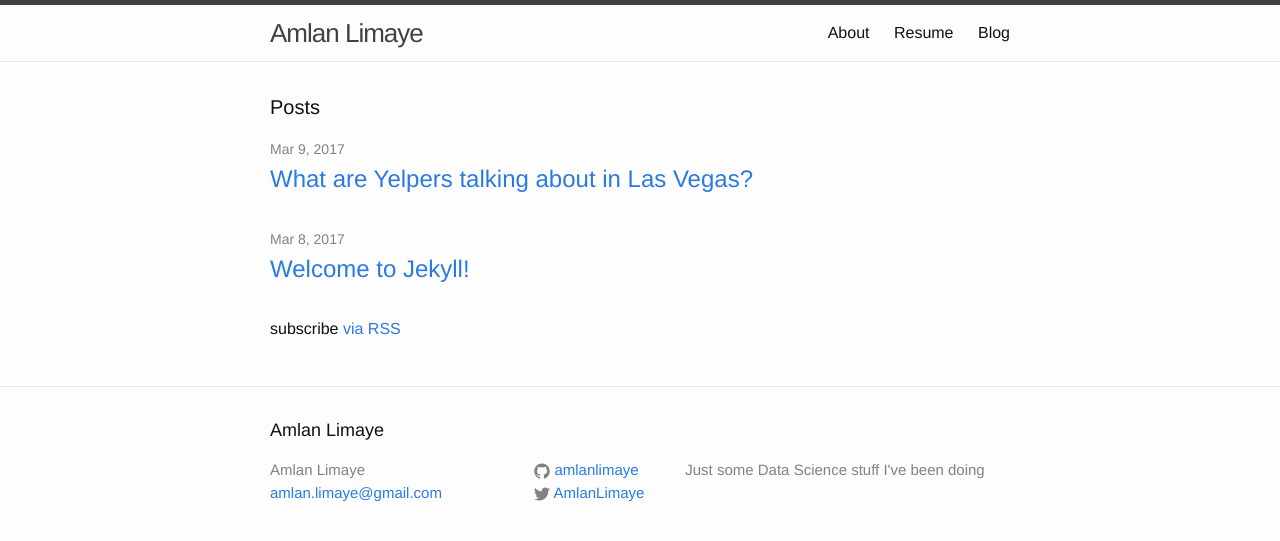
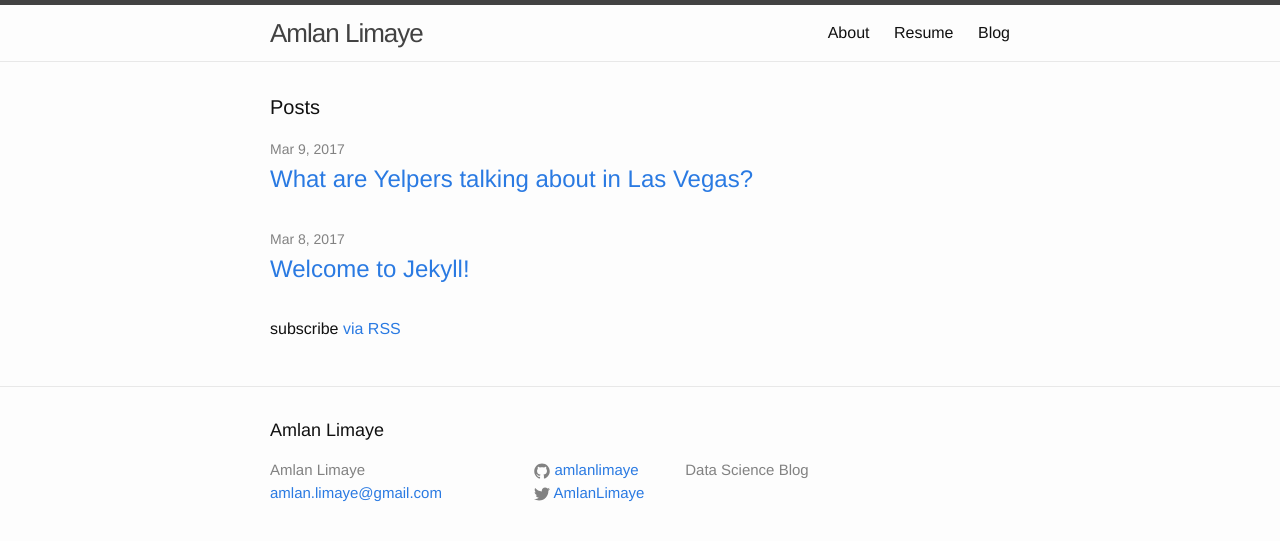
Before and after one commit to amlanlimaye/amlanlimaye.github.io, a Jekyll site: the page built from index.html, in a window 1280 px wide. Shown: the top 541 px of the page. Built offline with Jekyll 4.4.1, drawn with Linux system fonts in a browser that asks for light colours.

Commit message:
Update _config.yml

```diff
--- a/_config.yml
+++ b/_config.yml
@@ -9,7 +9,7 @@
 title: Amlan Limaye
 email: amlan.limaye@gmail.com
 description: > # this means to ignore newlines until "baseurl:"
-  Just some Data Science stuff I've been doing
+  Data Science Blog
 baseurl: "" # the subpath of your site, e.g. /blog
 url: "https://amlanlimaye.github.io" # the base hostname & protocol for your site
 twitter_username: AmlanLimaye
```
